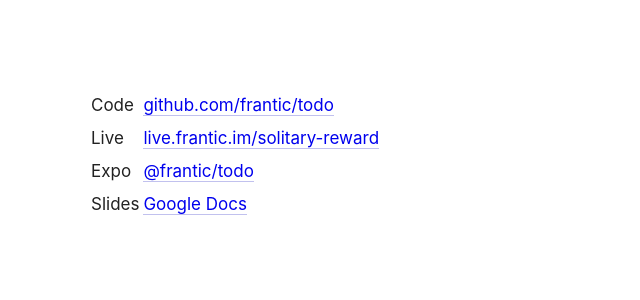
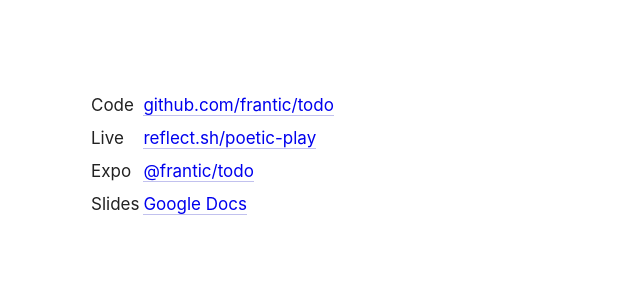
Before and after one commit to frantic/frantic.github.io, a Jekyll site: the page built from cs47.html, in a window 1280 px wide. Shown: the top 300 px of the page, without its empty margins (0-640 px from the left). Built offline with Jekyll 4.4.1, drawn with Linux system fonts in a browser that asks for light colours.

Commit message:
Update live coding URL

```diff
--- a/cs47.html
+++ b/cs47.html
@@ -16,7 +16,7 @@ css: |
       </tr>
       <tr>
         <td>Live</td>
-        <td><a href="http://live.frantic.im/solitary-reward">live.frantic.im/solitary-reward</a></td>
+        <td><a href="https://reflect.sh/poetic-play">reflect.sh/poetic-play</a></td>
       </tr>
       <tr>
         <td>Expo</td>
```
